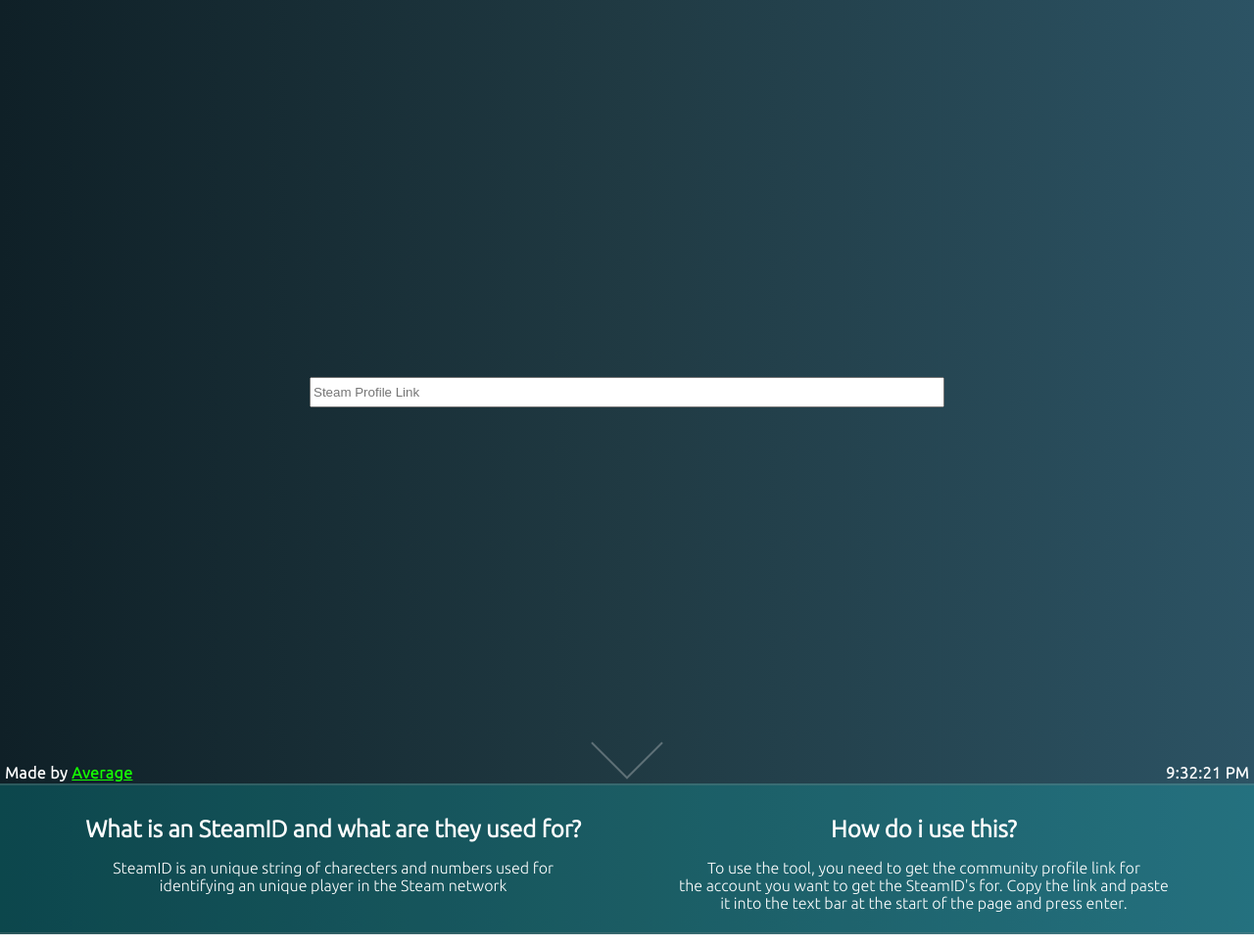
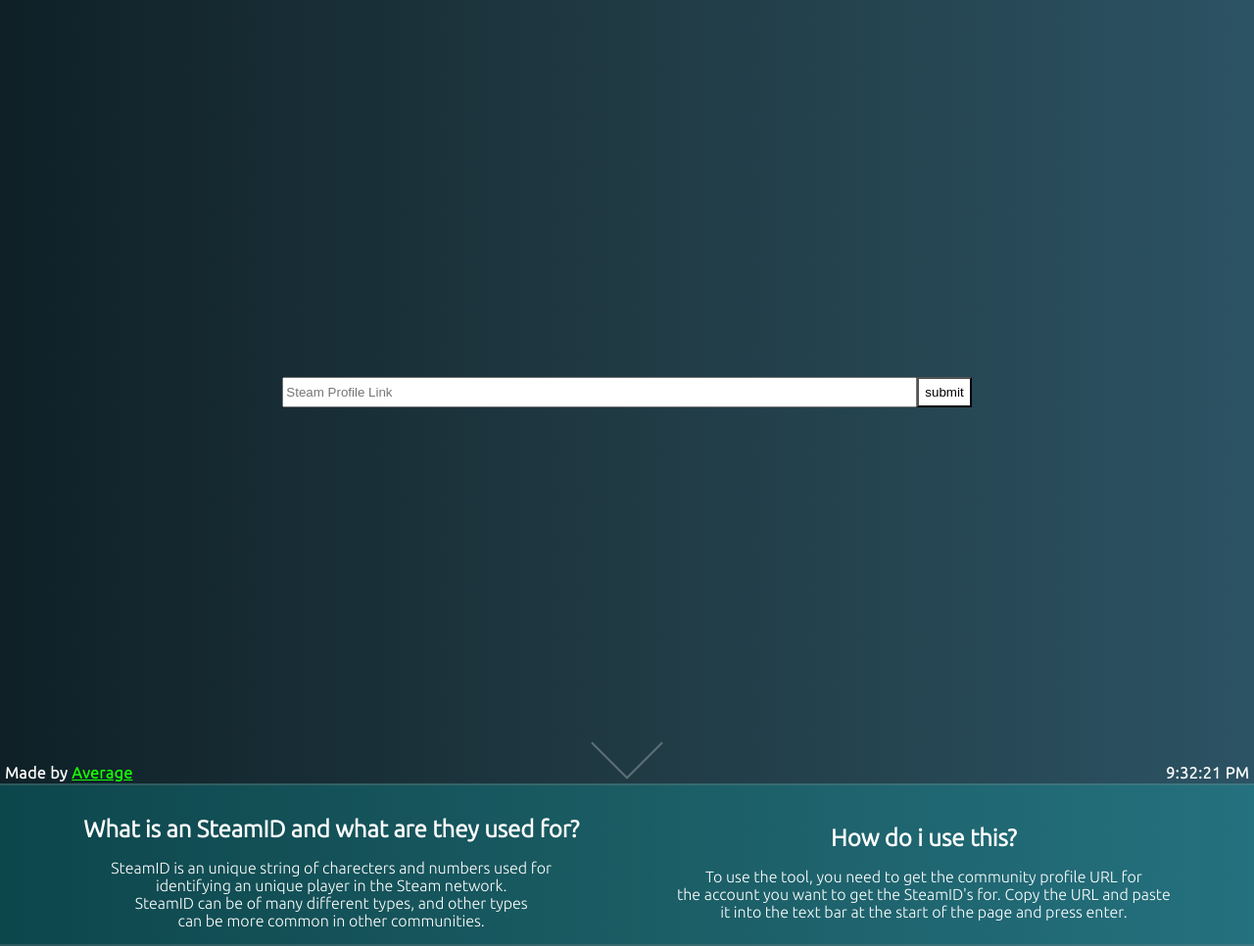
Before and after one commit to Averagess/picasso, a website: page public/html/steamid.html in a window 1280 px wide. Shown: the whole page at 98% size. Drawn offline with Linux system fonts and the light colour scheme.

Commit message:
Added submit button, needs some further styling..

```diff
--- a/public/css/steamid.css
+++ b/public/css/steamid.css
@@ -71,10 +71,26 @@
     margin-bottom: 10px;
 }
 
+#inputbox {
+  display: flex;
+}
+
 input {
     width: 50vw;
     height: 25px;
 }
+
+button {
+  height: inherit;
+  width: fit-content;
+  border-radius: 0px;
+  -webkit-appearance: none;
+  text-align: center;
+  margin: 0;
+  cursor: default;
+  background-color: #ffffff;
+}
+
 .profile img {
     float: left;
     width: 100px;
@@ -135,7 +151,7 @@
 }
 
 .help-element {
-  height: 15vh;
+  min-height: 100px;
   text-align: center;
   padding-top: 15px;
   padding-bottom: 15px;
--- a/public/html/steamid.html
+++ b/public/html/steamid.html
@@ -15,7 +15,10 @@
   <div id="main-content">
     <div id ="box">
       <div class="lds-roller" style="display: none;"><div></div><div></div><div></div><div></div><div></div><div></div><div></div><div></div></div>
-      <input id="input" placeholder="Steam Profile Link">
+      <div id="inputbox">
+        <input id="input" placeholder="Steam Profile Link">
+        <button id="submitb">submit </button>
+      </div>
     </div>
     <i class="arrow"></i>
   </div>
@@ -23,12 +26,14 @@
     <div class="help-element">
       <h1>What is an SteamID and what are they used for?</h1>
       <p>SteamID is an unique string of charecters and numbers used for</p>
-      <p>identifying an unique player in the Steam network</p>
+      <p>identifying an unique player in the Steam network.</p>
+      <p>SteamID can be of many different types, and other types</p>
+      <p>can be more common in other communities.</p>
     </div>
     <div class="help-element">
       <h1>How do i use this?</h1>
-      <p>To use the tool, you need to get the community profile link for</p>
-      <p>the account you want to get the SteamID's for. Copy the link and paste</p>
+      <p>To use the tool, you need to get the community profile URL for</p>
+      <p>the account you want to get the SteamID's for. Copy the URL and paste</p>
       <p>it into the text bar at the start of the page and press enter.</p>
     </div>
   </div>
```
